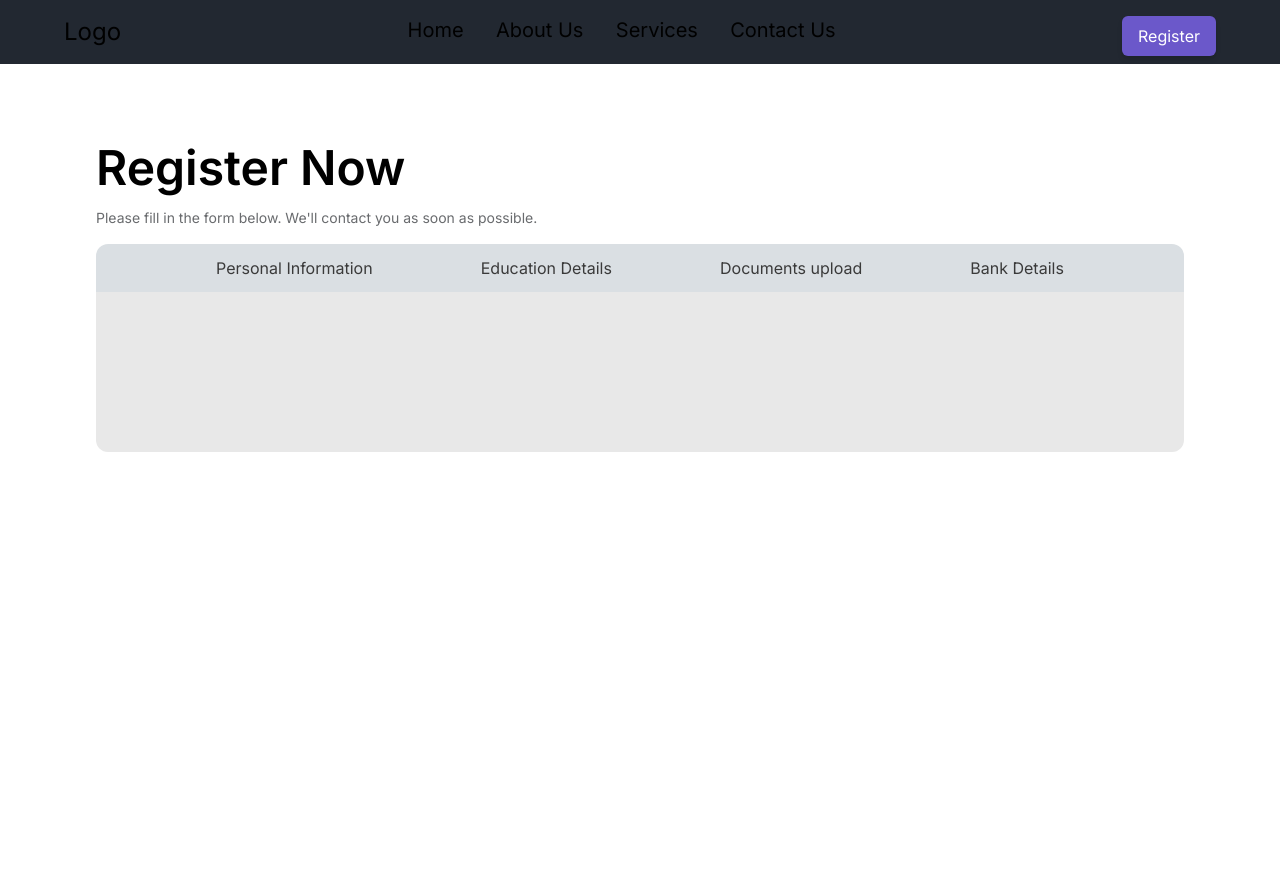
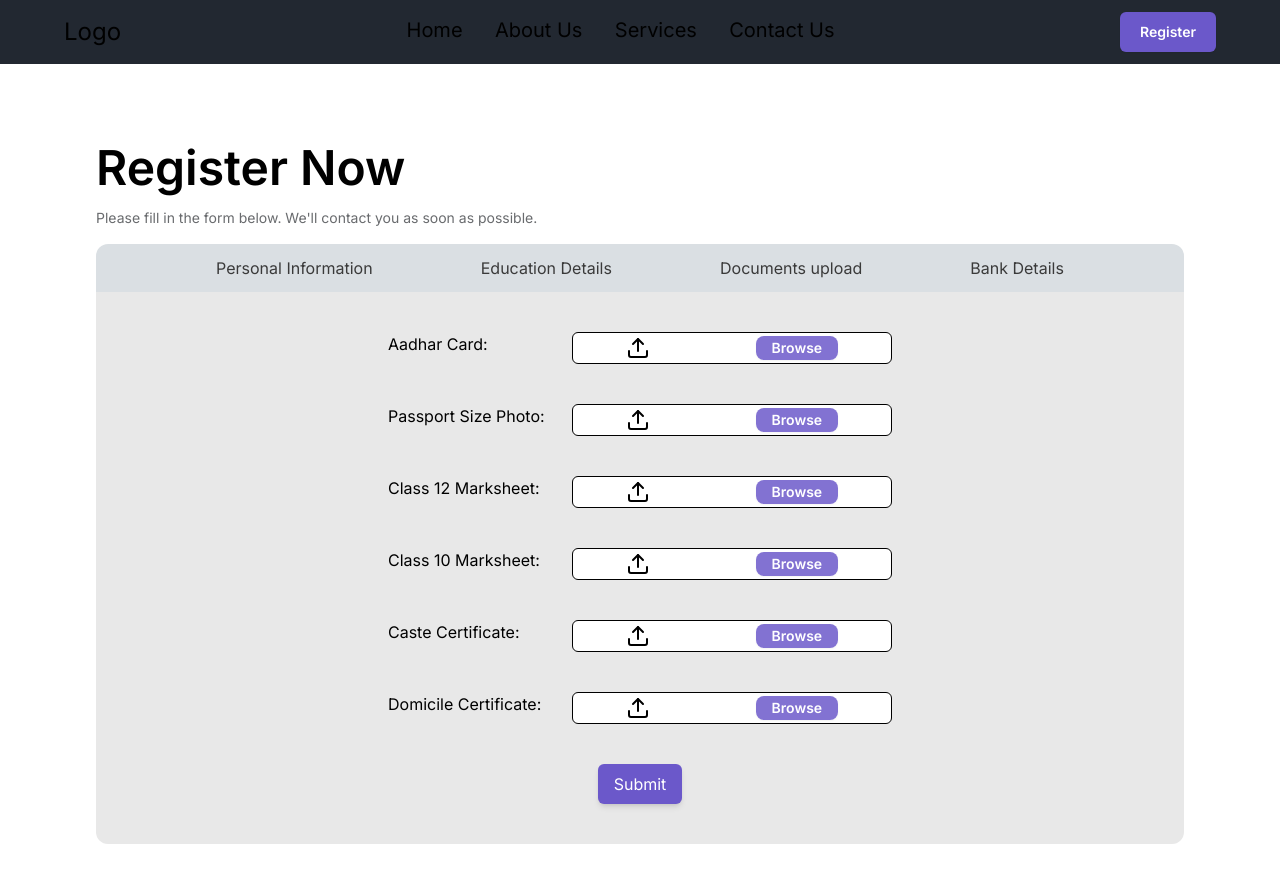
Before and after one commit to A-nirvana/SIH-24, a Next.js app: page /register/documents in a window 1280 px wide. Shown: the top 882 px of the page. Before the commit the page ends 800 px from the top, so only its background shows below. Built offline with nearby package versions, Linux system fonts and the light colour scheme.

Commit message:
docs upload page

```diff
--- a/package.json
+++ b/package.json
@@ -9,6 +9,7 @@
     "lint": "next lint"
   },
   "dependencies": {
+    "lucide-react": "^0.439.0",
     "next": "14.2.7",
     "react": "^18",
     "react-dom": "^18"
--- a/src/app/register/documents/page.tsx
+++ b/src/app/register/documents/page.tsx
@@ -1,3 +1,93 @@
+"use client";
+import Button from "@/components/ui/button";
+import { Upload } from "lucide-react";
+
 export default function Page() {
-  return <div></div>;
+  return (
+    <div>
+      <div className="flex flex-col justify-center items-center p-10 gap-10">
+        <span className="flex justify-between w-[50%]">
+          <label htmlFor="aadhar">Aadhar Card:</label>
+          <label
+            htmlFor="aadhar"
+            className=" flex items-center justify-around w-[20rem] h-[2rem] bg-white rounded-md border-[0.5px] border-black"
+          >
+            <Upload />
+            <input hidden type="file" id="aadhar" />
+            <div className="btn min-h-[1rem] h-[1.5rem]  text-sm bg-[#6b58cad6] hover:bg-[#6b58cad6] text-white border-none">
+              Browse
+            </div>
+          </label>
+        </span>
+        <span className="flex justify-between w-[50%]">
+          <label htmlFor="aadhar">Passport Size Photo:</label>
+          <label
+            htmlFor="aadhar"
+            className=" flex items-center justify-around w-[20rem] h-[2rem] bg-white rounded-md border-[0.5px] border-black"
+          >
+            <Upload />
+            <input hidden type="file" id="aadhar" />
+            <div className="btn min-h-[1rem] h-[1.5rem]  text-sm bg-[#6b58cad6] hover:bg-[#6b58cad6] text-white border-none">
+              Browse
+            </div>
+          </label>
+        </span>
+        <span className="flex justify-between w-[50%]">
+          <label htmlFor="aadhar">Class 12 Marksheet:</label>
+          <label
+            htmlFor="aadhar"
+            className=" flex items-center justify-around w-[20rem] h-[2rem] bg-white rounded-md border-[0.5px] border-black"
+          >
+            <Upload />
+            <input hidden type="file" id="aadhar" />
+            <div className="btn min-h-[1rem] h-[1.5rem]  text-sm bg-[#6b58cad6] hover:bg-[#6b58cad6] text-white border-none">
+              Browse
+            </div>
+          </label>
+        </span>
+        <span className="flex justify-between w-[50%]">
+          <label htmlFor="aadhar">Class 10 Marksheet:</label>
+          <label
+            htmlFor="aadhar"
+            className=" flex items-center justify-around w-[20rem] h-[2rem] bg-white rounded-md border-[0.5px] border-black"
+          >
+            <Upload />
+            <input hidden type="file" id="aadhar" />
+            <div className="btn min-h-[1rem] h-[1.5rem]  text-sm bg-[#6b58cad6] hover:bg-[#6b58cad6] text-white border-none">
+              Browse
+            </div>
+          </label>
+        </span>
+        <span className="flex justify-between w-[50%]">
+          <label htmlFor="aadhar">Caste Certificate:</label>
+          <label
+            htmlFor="aadhar"
+            className=" flex items-center justify-around w-[20rem] h-[2rem] bg-white rounded-md border-[0.5px] border-black"
+          >
+            <Upload />
+            <input hidden type="file" id="aadhar" />
+            <div className="btn min-h-[1rem] h-[1.5rem]  text-sm bg-[#6b58cad6] hover:bg-[#6b58cad6] text-white border-none">
+              Browse
+            </div>
+          </label>
+        </span>
+        <span className="flex justify-between w-[50%]">
+          <label htmlFor="aadhar">Domicile Certificate:</label>
+          <label
+            htmlFor="aadhar"
+            className=" flex items-center justify-around w-[20rem] h-[2rem] bg-white rounded-md border-[0.5px] border-black"
+          >
+            <Upload />
+            <input hidden type="file" id="aadhar" />
+            <div className="btn min-h-[1rem] h-[1.5rem]  text-sm bg-[#6b58cad6] hover:bg-[#6b58cad6] text-white border-none">
+              Browse
+            </div>
+          </label>
+        </span>
+        <Button className="" onClick={() => {}}>
+          Submit
+        </Button>
+      </div>
+    </div>
+  );
 }
--- a/src/app/register/personal-info/page.tsx
+++ b/src/app/register/personal-info/page.tsx
@@ -1,3 +1,7 @@
 export default function Page() {
-  return <div className="h-[100rem]"></div>;
+  return (
+    <div className="h-[100rem]">
+      <div></div>
+    </div>
+  );
 }
--- a/src/components/Navbar.tsx
+++ b/src/components/Navbar.tsx
@@ -15,7 +15,12 @@ export default function Navbar() {
           <Link href="/">Contact Us</Link>
         </div>
         <div>
-          <Button onClick={() => {}}>Register</Button>
+          <Link
+            className="bg-[#6B58CA] btn -translate-y-1 self-center min-h-[2rem] h-[2.5rem] text-white hover:bg-[#6B58CA] w-[6rem] border-none rounded-md"
+            href="/register/personal-info"
+          >
+            Register
+          </Link>
         </div>
       </nav>
     </>
```
Also changed, not shown: src/app/register/layout.tsx (+25 -0 lines), 1 other file (tests, documents, lock files or other folders).
